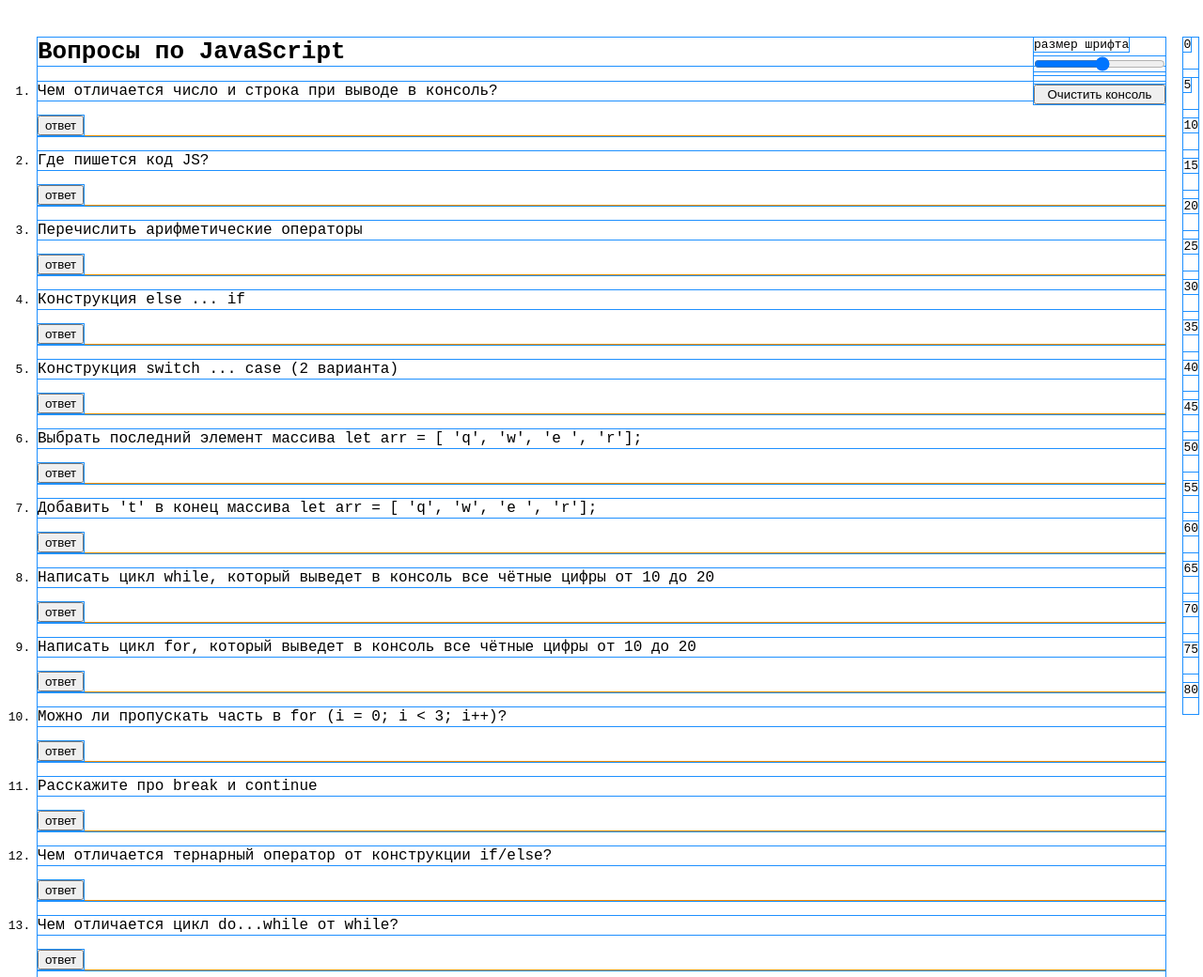
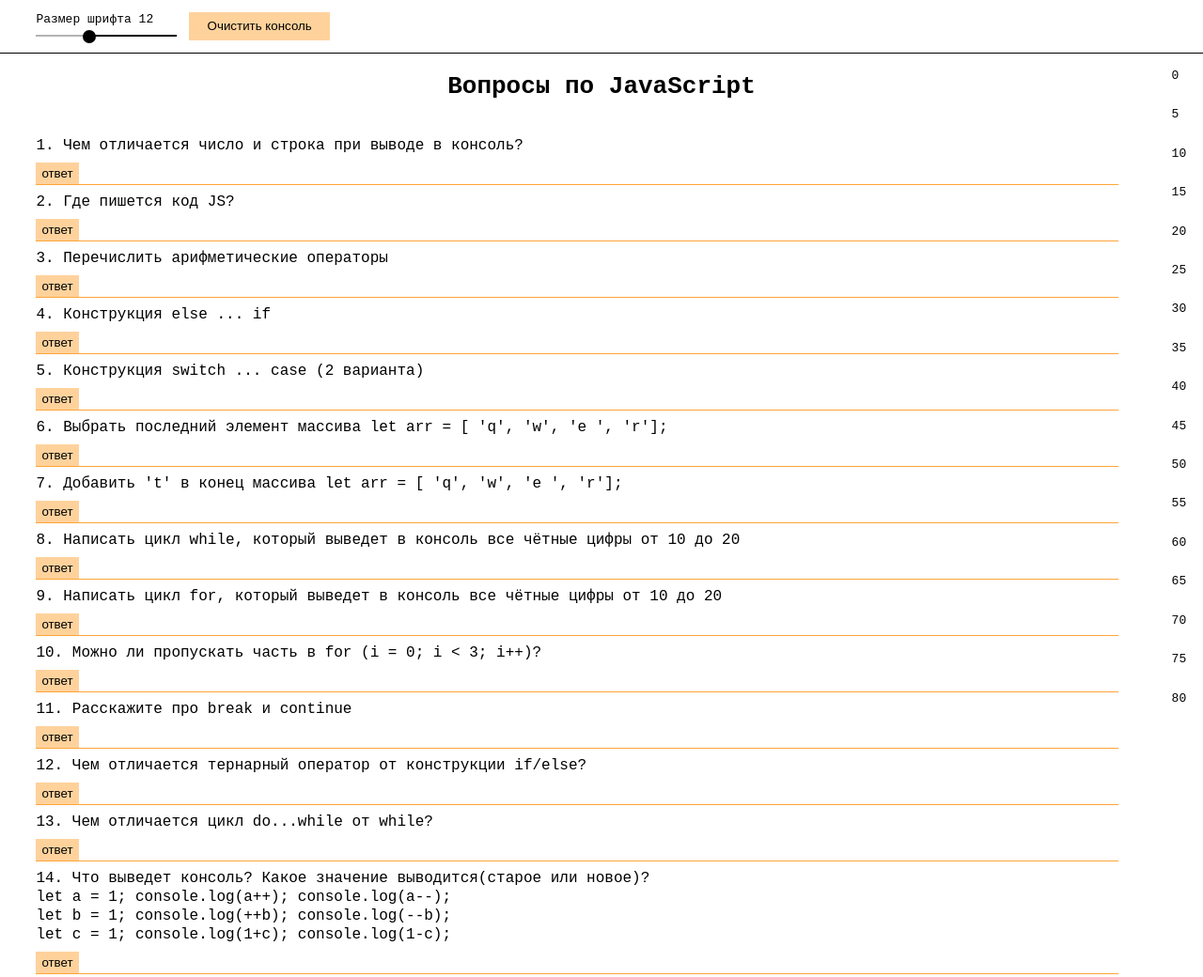
Before and after one commit to ps-fedorova/questions-for-js, a website built with webpack: page src/index.html in a window 1280 px wide. Shown: the top 1040 px of the page at 94% size. Built offline with nearby package versions, Linux system fonts and the light colour scheme.

Commit message:
refactor: edit styles

```diff
--- a/src/index.html
+++ b/src/index.html
@@ -10,20 +10,22 @@
 </head>
 
 <body class="body">
-<h1>Вопросы по JavaScript</h1>
 <section class="dashBoard">
   <form>
-    <label for="fontSize">размер шрифта </label>
-    <input class="fontSize" id="fontSize" type="range" min="5" max="24" value="50%">
+    <label for="fontSize" id="valueFontSize"></label>
+    <input class="fontSize" id="fontSize" type="range" value="12" min="5" max="24">
   </form>
   <button id="consoleClear" name="button-consoleClear">Очистить консоль</button>
 </section>
+<h1>Вопросы по JavaScript</h1>
 
 <nav class="nav">
   <ul class="navigation-list"></ul>
 </nav>
 
-<ol class="question-list"></ol>
+<main>
+  <ol class="question-list"></ol>
+</main>
 
 <template id="navigation-template">
   <li class="navigation-item">
@@ -31,13 +33,13 @@
   </li>
 </template>
 
-<template id="question-template">
+<div id="question-template">
   <li class="question-item">
     <pre class="question"></pre>
     <pre class="answer"></pre>
     <button class="button-answer">ответ</button>
   </li>
-</template>
+</div>
 </body>
 
 </html>
--- a/src/script.js
+++ b/src/script.js
@@ -1,17 +1,21 @@
 'use strict'
-
 import './style.css';
 import './forTests.js';
 import { data } from './data.js';
 
 const step = 5;
+const minFontValue = 5;
+const maxFontValue = 24;
+const coefficient = 100 / (maxFontValue - minFontValue);
 
 const navigationTemplate = document.querySelector('#navigation-template').content;
 const navigationList = document.querySelector('ul');
 
-const questionTemplate = document.querySelector('#question-template').content;
+const questionTemplate = document.querySelector('#question-template');
 const questionList = document.querySelector('ol');
 const fontSize = document.querySelector('.fontSize');
+
+const valueFontSize = document.getElementById("valueFontSize");
 
 const getQuestionItem = (questionElement) => questionElement.querySelector('.question-item');
 const getButtonForAnswer = (questionElement) => questionElement.querySelector('.button-answer');
@@ -24,24 +28,25 @@
 
 function addQuestions() {
   for (let i = 0; i < data.length; ++i) {
-    const questionElement = questionTemplate.cloneNode(true);
+    const questionElement = document.importNode(questionTemplate, true);
 
-    getQuestion(questionElement).innerHTML = data[i].question;
+    getQuestion(questionElement).innerHTML = `${i + 1}. ` + data[i].question;
     getAnswer(questionElement).innerHTML = data[i].answer;
 
     getQuestionItem(questionElement).id = `question-${i + 1}`;
     getButtonForAnswer(questionElement).id = `button-${i + 1}`;
     getButtonForAnswer(questionElement).addEventListener('click', openAnswer);
-
     getPre(questionElement).style.fontSize = '16px';
 
-    function editFontSize() {      // вооот здесь проблема, не работает оно как я хочу
-      // getPre(questionElement).style.fontSize = `${fontSize.value}px`
-      console.log(`${fontSize.value}px`);
+    function editFontSize() {
+      getQuestion(questionElement).style.fontSize = `${fontSize.value}px`;
+      getAnswer(questionElement).style.fontSize = `${fontSize.value}px`;
+      getButtonForAnswer(questionElement).style.fontSize = `${fontSize.value}px`;
+      getQuestion(questionElement).style.lineHeight = `${fontSize.value * 1.2}px`;
+      getAnswer(questionElement).style.lineHeight = `${fontSize.value * 1.2}px`;
     }
 
     fontSize.addEventListener('input', editFontSize);
-
     questionList.append(questionElement);
   }
 }
@@ -62,4 +67,22 @@
 addQuestions();
 addNavigation();
 
+// ниже стилизация инпута
+const updateValue = (value) => valueFontSize.innerHTML = `Размер шрифта ${value}`;
+const updateVar = (value) => {
+  fontSize.style.setProperty("--range", (value - minFontValue) * coefficient + "%");
+}
+
+const init = (value) => {
+  valueFontSize.innerHTML = `Размер шрифта ${value}`;
+  updateVar(value);
+}
+
+init(fontSize.value);
+
+fontSize.addEventListener("input", () => {
+  updateVar(fontSize.value);
+  updateValue(fontSize.value);
+});
+
 document.getElementById('consoleClear').addEventListener('click', console.clear);
--- a/src/style.css
+++ b/src/style.css
@@ -1,23 +1,45 @@
-* {
-  outline: dodgerblue solid 1px;
+:root {
+  --deg: 5deg;
+  --main: #ffa538;
+  --second: #ffd29c;
+  --answer: #fff2e1;
+  --black: #000000;
+  --grey: #b3b3b3;
+  --menu: #ffffff;
+  --range: 0%;
 }
+
+/** {*/
+/*  outline: dodgerblue solid 1px;*/
+/*}*/
 
 .body {
   font-family: monospace;
-  margin: 40px;
+  margin: 0;
+  padding: 0;
+}
+
+main {
+  margin: 3vw 7vw 3vw 3vw;
 }
 
 .dashBoard {
   display: grid;
-  gap: 10px;
-  position: fixed;
-  right: 40px;
-  top: 40px;
-  max-width: 140px;
+  grid-template-columns: repeat(4, 150px);
+  gap: 1vw;
+  position: sticky;
+  left: 0;
+  top: 0;
+  background-color: var(--menu);
+  border-bottom: var(--black) solid 1px;
+  box-sizing: border-box;
+  padding: 1vw 3vw;
+  width: calc(100vw);
 }
 
-.dashBoard:nth-child(0) {
-  margin-right: 10px;
+h1 {
+  text-align: center;
+  margin: 20px;
 }
 
 .fontSize {
@@ -25,15 +47,47 @@
   margin: 5px 0 0 0;
 }
 
+input[type="range"] {
+  -webkit-appearance: none;
+  position: relative;
+}
+input[type="range"]:focus {
+  outline: none;
+}
+input[type="range"]::-webkit-slider-runnable-track {
+  background: var(--black);
+  height: 2px;
+}
+input[type="range"]::-webkit-slider-thumb {
+  width: 16px;
+  height: 16px;
+  border-radius: 50%;
+  -webkit-appearance: none;
+  background-color: var(--main);
+  margin-top: -6px;
+  z-index: 99;
+  position: relative;
+  transition: 0.5s all ease;
+}
+
+input:before {
+  position: absolute;
+  content: "";
+  width: 50%;
+  height: 2px;
+  background: var(--grey);
+}
+
 pre {
   display: block;
   white-space: pre-wrap;
   word-break: break-word;
   line-height: 20px;
+  margin: 8px auto;
 }
 
 .answer {
-  background-color: #c7ffb8;
+  background-color: var(--answer);
   display: none;
 }
 
@@ -43,18 +97,20 @@
 
 .question-list {
   padding: 0;
+  list-style-type: none;
 }
 
 .question-item {
-  border-bottom: #ff8d00 1px solid;
+  border-bottom: var(--main) 1px solid;
 }
 
 .nav {
   display: flex;
   position: fixed;
   overflow-y: scroll;
-  height: 90%;
-  top: 40px;
+  height: calc(100vh - 80px);
+  top: 60px;
+  bottom: 20px;
   right: 5px;
 }
 
@@ -64,7 +120,7 @@
   grid-template-columns: 1fr;
   gap: 10px;
   padding: 0;
-  margin: 0;
+  margin-right: 1vw;
   list-style-type: none;
 }
 
@@ -74,7 +130,7 @@
 
 .navigation-item-link {
   text-decoration: none;
-  color: #ff8d00;
+  color: var(--main);
   transition: .5s;
 }
 
@@ -86,7 +142,22 @@
   color: black;
 }
 
-@media (max-width: 786px) {
+button {
+  border: none;
+  background-color: var(--second);
+  margin-bottom: 0;
+  padding: 4px 6px;
+}
+
+button:active, button:focus {
+  outline: var(--main);
+}
+
+button::-moz-focus-inner {
+  border: 0;
+}
+
+@media (max-width: 400px) {
   .dashBoard {
     display: none;
   }
@@ -94,8 +165,43 @@
   .question-item {
     width: 100%;
   }
+}
 
-  .answer {
-    background-color: #eeffe9;
-  }
+input[type="range"] {
+  -webkit-appearance: none;
+  position: relative;
 }
+input[type="range"]:focus {
+  outline: none;
+}
+input[type="range"]:before {
+  position: absolute;
+  content: "";
+  width: var(--range);
+  height: 2px;
+  background: var(--grey);
+}
+input[type="range"]::-webkit-slider-runnable-track {
+  background: var(--black);
+  height: 2px;
+}
+input[type="range"]::-webkit-slider-thumb {
+  width: 14px;
+  height: 14px;
+  border-radius: 100%;
+  border: none;
+  -webkit-appearance: none;
+  background-color: var(--black);
+  margin-top: -5px;
+  z-index: 99;
+  position: relative;
+  transition: 0.5s all ease;
+}
+#value {
+  position: absolute;
+  top: 2px;
+  left: -20px;
+  font-size: 14px;
+  color: var(--black);
+  transition: 0.5s color ease;
+}
```
